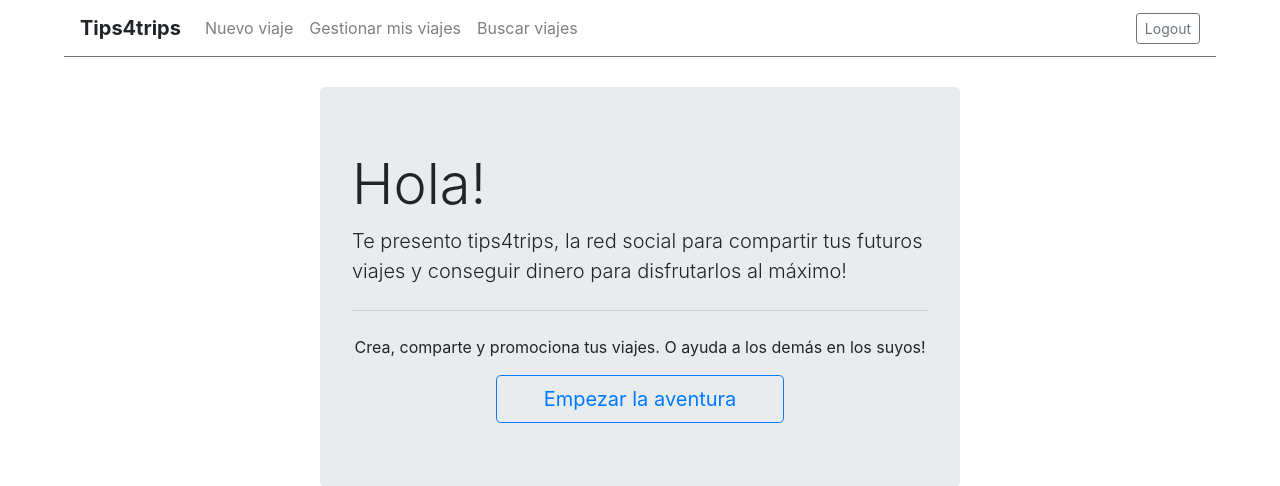
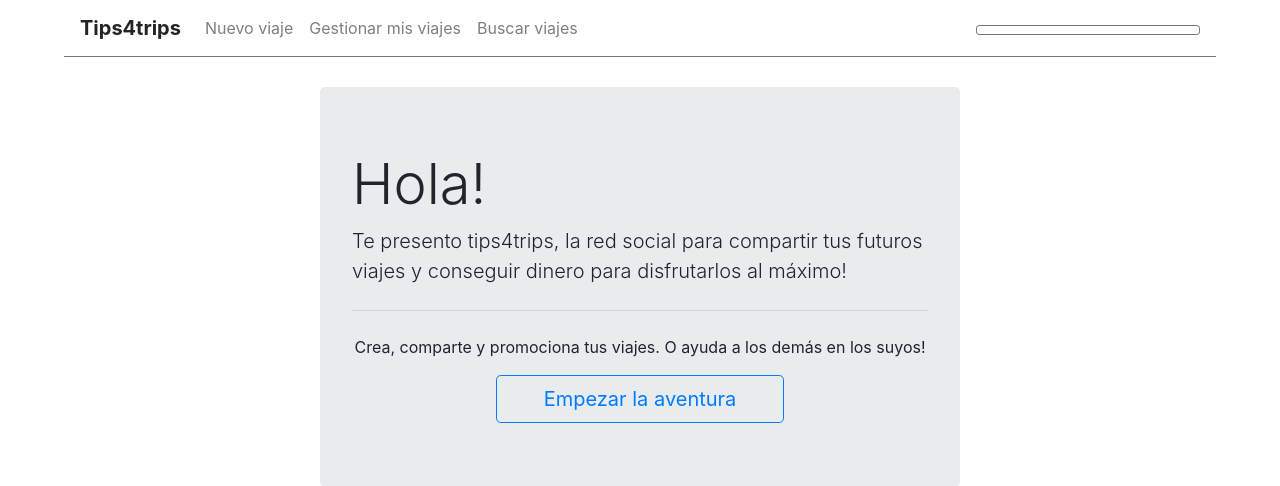
Before and after one commit to ylagef/tips4trips, a Python web app: template templates/views/index.html in a window 1280 px wide. Shown: the top 486 px of the page. Run offline with Jinja, Linux system fonts and the light colour scheme; the template is opened without the code that fills it, so the values that code supplies are empty; some libraries are stand-ins or nearby versions.

Commit message:
Minor bug fixes.

```diff
--- a/templates/styles/styles.css
+++ b/templates/styles/styles.css
@@ -54,3 +54,16 @@ form {
 a:hover {
     color: #e9ecef;
 }
+
+button.logout {
+    width: 16em
+}
+
+
+button:hover.logout span {
+    display: none
+}
+
+button.logout:hover:before {
+    content: "Cerrar sesión"
+}
--- a/templates/views/skeleton.html
+++ b/templates/views/skeleton.html
@@ -38,11 +38,13 @@
     <div class="btn-group" role="group">
         {% if user_info.nick=='Login' %}
         <a href="{{access_link}}">
-            <button class="btn btn-outline-secondary btn-sm" type="button">Login</button>
+            <button class="btn btn-outline-secondary btn-sm" type="button">Iniciar sesión</button>
         </a>
         {% else %}
         <a href="{{access_link}}">
-            <button class="btn btn-outline-secondary btn-sm" type="button">Logout</button>
+            <button class="btn btn-outline-secondary btn-sm logout" type="button">
+                <span>{{user_info.email}}</span>
+            </button>
         </a>
         {% endif %}
     </div>
```
Also changed, not shown: app.yaml (+0 -59 lines).
